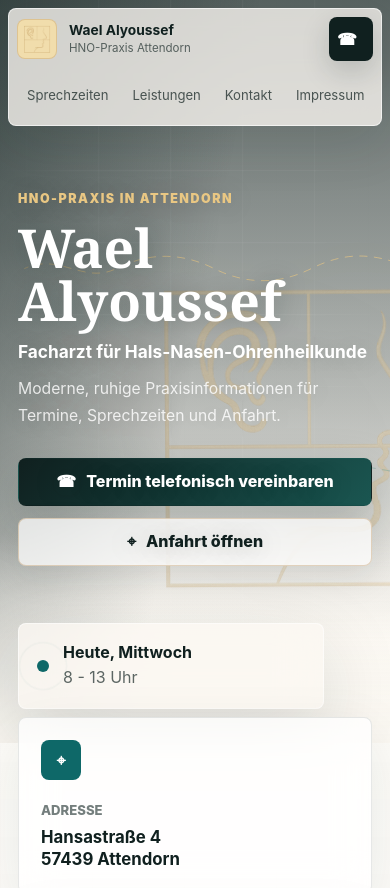
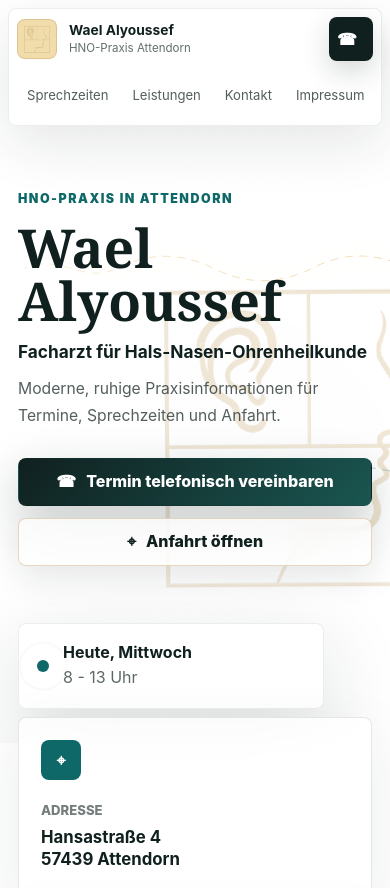
Before and after one commit to hmooda11/hno-attendorn, a website built with Vite: page index.html in a window 390 px wide. Shown: the top 888 px of the page. Built offline with nearby package versions, Linux system fonts and the light colour scheme.

Commit message:
Use white website backgrounds

```diff
--- a/src/styles.css
+++ b/src/styles.css
@@ -1,8 +1,9 @@
 :root {
   --ink: #10201f;
   --ink-soft: #2a3d3b;
-  --paper: #fbf8f2;
-  --paper-deep: #efe2cf;
+  --paper: #ffffff;
+  --paper-deep: #ffffff;
+  --surface-soft: #f7faf9;
   --gold: #bd9360;
   --gold-bright: #e9c783;
   --mint: #77a99e;
@@ -32,8 +33,8 @@ body {
   margin: 0;
   overflow-x: hidden;
   background:
-    linear-gradient(180deg, rgba(255, 255, 255, 0.72), rgba(251, 248, 242, 0.94) 38%),
-    repeating-linear-gradient(90deg, rgba(16, 32, 31, 0.035) 0 1px, transparent 1px 92px),
+    linear-gradient(180deg, #ffffff, #ffffff 58%, var(--surface-soft)),
+    repeating-linear-gradient(90deg, rgba(16, 32, 31, 0.025) 0 1px, transparent 1px 92px),
     var(--paper);
 }
 
@@ -42,8 +43,8 @@ body::before {
   inset: 0;
   z-index: -2;
   background:
-    linear-gradient(112deg, rgba(119, 169, 158, 0.22), transparent 36%),
-    linear-gradient(248deg, rgba(189, 147, 96, 0.24), transparent 42%);
+    linear-gradient(112deg, rgba(119, 169, 158, 0.09), transparent 36%),
+    linear-gradient(248deg, rgba(189, 147, 96, 0.08), transparent 42%);
   content: "";
   pointer-events: none;
 }
@@ -88,9 +89,9 @@ svg {
   width: min(1180px, calc(100% - 28px));
   min-height: 72px;
   padding: 10px 12px;
-  border: 1px solid rgba(255, 255, 255, 0.62);
+  border: 1px solid rgba(16, 32, 31, 0.08);
   border-radius: var(--radius);
-  background: rgba(251, 248, 242, 0.78);
+  background: rgba(255, 255, 255, 0.9);
   box-shadow: 0 18px 54px rgba(16, 32, 31, 0.11);
   backdrop-filter: blur(24px);
   transform: translateX(-50%);
@@ -102,7 +103,7 @@ svg {
 
 .site-header.is-compact {
   min-height: 62px;
-  background: rgba(251, 248, 242, 0.9);
+  background: rgba(255, 255, 255, 0.96);
   box-shadow: 0 12px 38px rgba(16, 32, 31, 0.13);
 }
 
@@ -207,7 +208,7 @@ svg {
   left: 0;
   z-index: -1;
   height: 28%;
-  background: linear-gradient(180deg, transparent, var(--paper));
+  background: linear-gradient(180deg, transparent, #ffffff);
   content: "";
 }
 
@@ -222,16 +223,16 @@ svg {
   position: absolute;
   inset: -20%;
   background:
-    linear-gradient(116deg, rgba(16, 32, 31, 0.88) 0%, rgba(16, 32, 31, 0.62) 30%, transparent 68%),
-    linear-gradient(20deg, rgba(119, 169, 158, 0.36), transparent 52%),
-    linear-gradient(180deg, rgba(251, 248, 242, 0.62), rgba(251, 248, 242, 0.96));
+    linear-gradient(116deg, rgba(255, 255, 255, 0.96) 0%, rgba(255, 255, 255, 0.9) 34%, transparent 68%),
+    linear-gradient(20deg, rgba(119, 169, 158, 0.12), transparent 52%),
+    linear-gradient(180deg, rgba(255, 255, 255, 0.82), #ffffff);
   content: "";
 }
 
 .hero-backdrop::after {
   position: absolute;
   inset: 0;
-  background: linear-gradient(100deg, rgba(16, 32, 31, 0.46), transparent 50%);
+  background: linear-gradient(100deg, rgba(255, 255, 255, 0.72), rgba(255, 255, 255, 0.2) 50%, transparent);
   content: "";
   pointer-events: none;
 }
@@ -242,8 +243,8 @@ svg {
   right: max(24px, calc((100vw - 1180px) / 2));
   width: min(56vw, 660px);
   min-width: 410px;
-  opacity: 0.74;
-  filter: drop-shadow(0 34px 76px rgba(46, 31, 8, 0.22)) saturate(0.94);
+  opacity: 0.58;
+  filter: drop-shadow(0 34px 76px rgba(46, 31, 8, 0.12)) saturate(0.9);
   transform: translateY(-48%);
   animation: logo-drift 8s ease-in-out infinite;
 }
@@ -287,13 +288,13 @@ svg {
 .hero-content {
   align-self: end;
   width: min(720px, 100%);
-  color: white;
-  text-shadow: 0 2px 24px rgba(16, 32, 31, 0.28);
+  color: var(--ink);
+  text-shadow: none;
 }
 
 .eyebrow {
   margin: 0 0 16px;
-  color: var(--gold-bright);
+  color: var(--sea);
   font-size: 0.78rem;
   font-weight: 900;
   letter-spacing: 0.12em;
@@ -356,7 +357,7 @@ h3 {
 }
 
 .hero-copy {
-  color: rgba(255, 255, 255, 0.82);
+  color: rgba(16, 32, 31, 0.72);
 }
 
 .hero-actions,
@@ -429,9 +430,9 @@ h3 {
   width: min(330px, calc(100% - 48px));
   min-height: 86px;
   padding: 18px;
-  border: 1px solid rgba(255, 255, 255, 0.54);
+  border: 1px solid rgba(16, 32, 31, 0.08);
   border-radius: var(--radius);
-  background: rgba(251, 248, 242, 0.76);
+  background: rgba(255, 255, 255, 0.9);
   box-shadow: var(--shadow);
   backdrop-filter: blur(22px);
 }
@@ -564,8 +565,8 @@ h3 {
   gap: 0;
   padding: 10px;
   background:
-    linear-gradient(180deg, rgba(255, 255, 255, 0.84), rgba(255, 255, 255, 0.68)),
-    var(--paper-deep);
+    linear-gradient(180deg, rgba(255, 255, 255, 0.96), rgba(247, 250, 249, 0.78)),
+    #ffffff;
 }
 
 .day {
@@ -649,8 +650,8 @@ h3 {
   border: 1px solid rgba(16, 32, 31, 0.08);
   border-radius: var(--radius);
   background:
-    linear-gradient(135deg, rgba(255, 255, 255, 0.84), rgba(239, 226, 207, 0.68)),
-    var(--paper-deep);
+    linear-gradient(135deg, rgba(255, 255, 255, 0.96), rgba(247, 250, 249, 0.78)),
+    #ffffff;
   box-shadow: 0 26px 90px rgba(16, 32, 31, 0.11);
 }
 
@@ -670,8 +671,8 @@ h3 {
   border: 1px solid rgba(189, 147, 96, 0.24);
   border-radius: var(--radius);
   background:
-    linear-gradient(135deg, rgba(16, 32, 31, 0.9), rgba(14, 104, 104, 0.64)),
-    #10201f;
+    linear-gradient(135deg, rgba(255, 255, 255, 0.98), rgba(247, 250, 249, 0.9)),
+    #ffffff;
 }
 
 .logo-plate::after {
@@ -685,7 +686,7 @@ h3 {
 .logo-plate img {
   width: min(58%, 250px);
   border-radius: var(--radius);
-  box-shadow: 0 24px 70px rgba(0, 0, 0, 0.28);
+  box-shadow: 0 24px 70px rgba(16, 32, 31, 0.14);
 }
 
 dl,
@@ -731,14 +732,15 @@ dd {
   margin-top: 118px;
   padding: 48px max(24px, calc((100vw - 1180px) / 2));
   scroll-margin-top: 130px;
-  color: rgba(255, 255, 255, 0.74);
-  background: var(--ink);
+  border-top: 1px solid rgba(16, 32, 31, 0.08);
+  color: rgba(16, 32, 31, 0.68);
+  background: #ffffff;
 }
 
 .site-footer strong {
   display: block;
   margin-bottom: 12px;
-  color: white;
+  color: var(--ink);
 }
 
 .site-footer p {
@@ -748,7 +750,7 @@ dd {
 
 .fineprint {
   margin-top: 18px;
-  color: rgba(255, 255, 255, 0.48);
+  color: rgba(16, 32, 31, 0.48);
   font-size: 0.88rem;
 }
 
@@ -928,8 +930,8 @@ dd {
 
   .hero-backdrop::before {
     background:
-      linear-gradient(180deg, rgba(16, 32, 31, 0.84), rgba(16, 32, 31, 0.45) 38%, transparent 76%),
-      linear-gradient(180deg, rgba(251, 248, 242, 0.22), rgba(251, 248, 242, 0.98));
+      linear-gradient(180deg, rgba(255, 255, 255, 0.96), rgba(255, 255, 255, 0.76) 42%, transparent 76%),
+      linear-gradient(180deg, rgba(255, 255, 255, 0.62), #ffffff);
   }
 
   .hero-backdrop > img {
```
